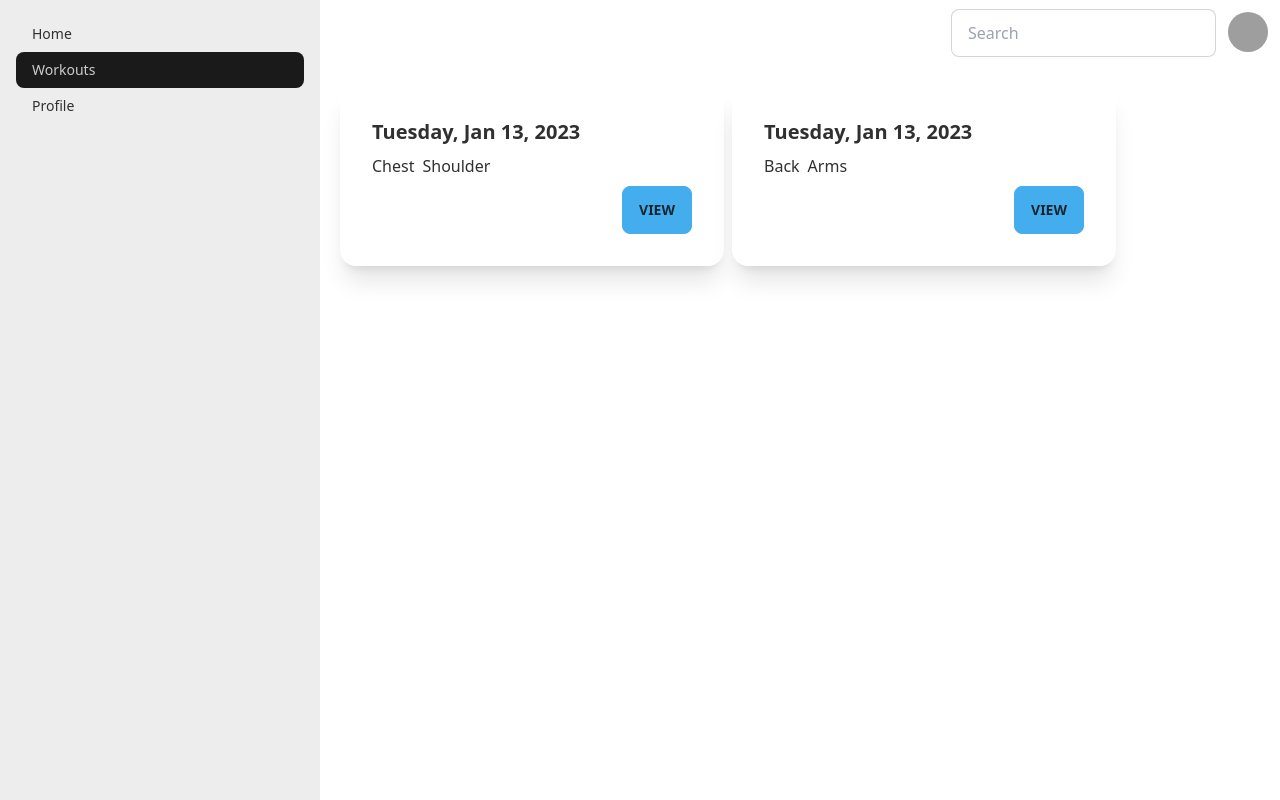
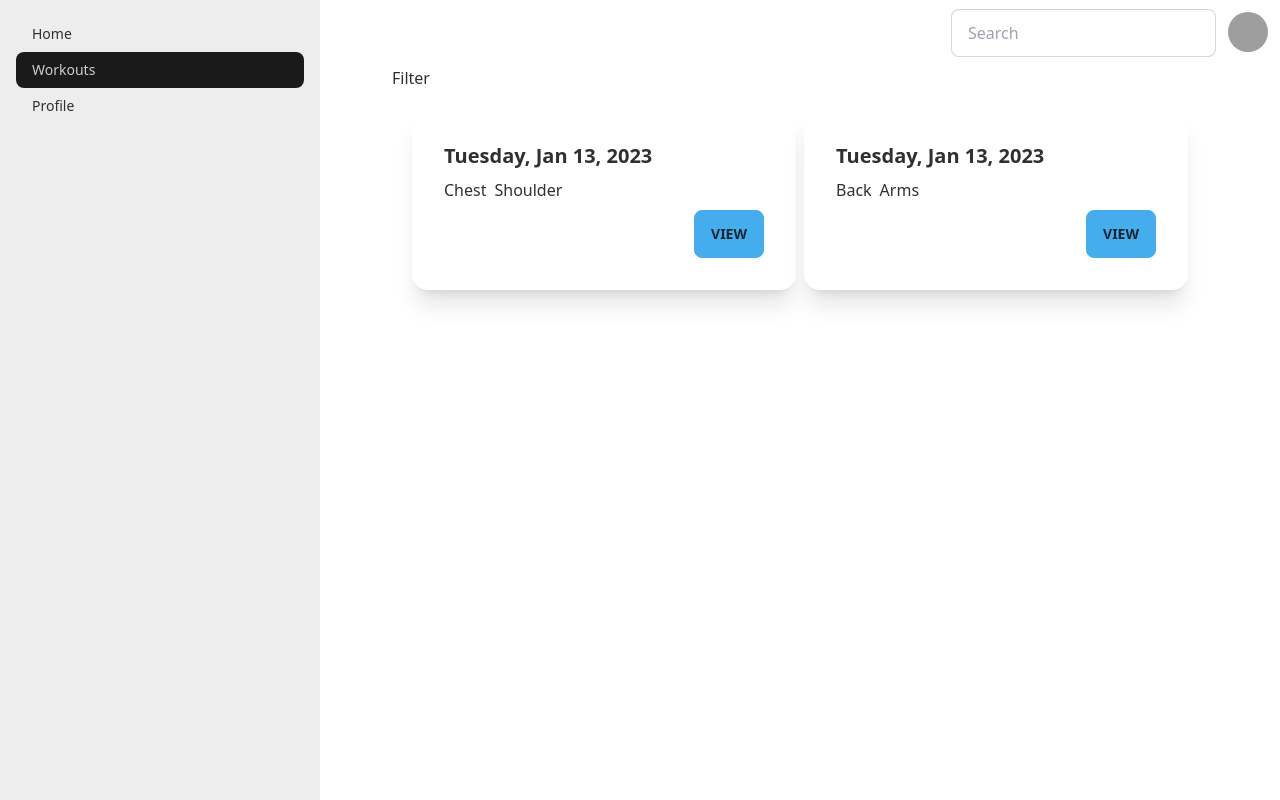
Before and after one commit to khaliltkhalil/strive, a React (Create React App) app: page /workouts in a window 1280 px wide. Built offline with nearby package versions, Linux system fonts and the light colour scheme; data requests are answered from the project's data file; grey boxes are pictures that could not be loaded.

Commit message:
create Filter component

```diff
--- /dev/null
+++ b/src/components/Filter.js
@@ -0,0 +1,7 @@
+import React from "react";
+
+function Filter() {
+  return <div>Filter</div>;
+}
+
+export default Filter;
--- a/src/components/Workouts.js
+++ b/src/components/Workouts.js
@@ -1,6 +1,7 @@
 import React, { useContext, useEffect, useState } from "react";
 import { AppContext } from "../context/appContext";
 import Workout from "./Workout";
+import Filter from "./Filter";
 function Workouts() {
   const [workouts, setWorkouts] = useState([]);
   const [isLoading, setIsLoading] = useState(true);
@@ -24,7 +25,10 @@ function Workouts() {
   }
 
   return (
-    <div className="flex flex-wrap gap-2 w-full p-5">{renderedWorkouts}</div>
+    <div>
+      <Filter />
+      <div className="flex flex-wrap gap-2 w-full p-5">{renderedWorkouts}</div>
+    </div>
   );
 }
 
```
